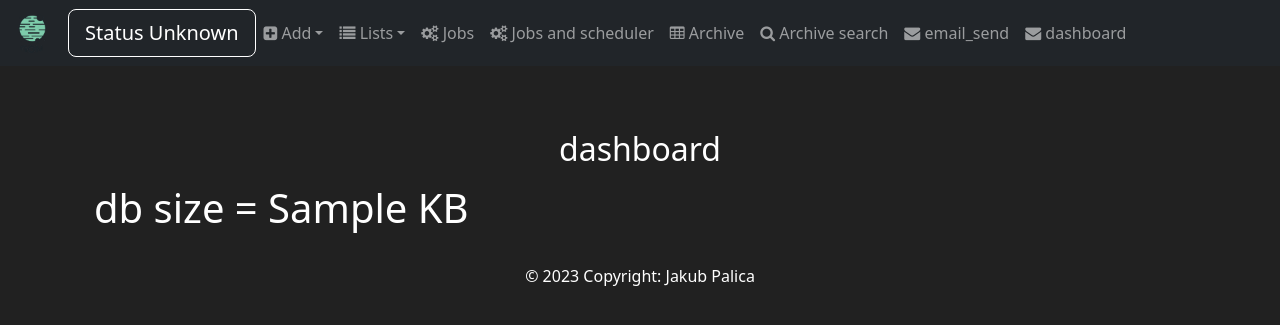
After one commit to gibonson/AuqaDriver, a Flask app: template mainApp/templates/dashboard.html in a window 1280 px wide. The commit adds this page. Shown: the top 325 px of the page. Run offline with Flask 3, Linux system fonts and the light colour scheme; the template is opened without the code that fills it: most values are stand-ins (such as "Sample title", 1, 10 or a date in 2020).

Commit message:
update dashbaorad

```diff
--- a/mainApp/__init__.py
+++ b/mainApp/__init__.py
@@ -59,4 +59,4 @@ try:
     schedStart(sched)
     sched.start()
 except exc.OperationalError:
-        print("no DB please create")
+        print("-=db does not exist=-")
--- a/mainApp/templates/base.html
+++ b/mainApp/templates/base.html
@@ -120,6 +120,8 @@
                      Archive search</a></li>
                <li class="nav-item"><a class="nav-link" href="{{url_for('email_send')}}"><i class='fa fa-envelope'></i>
                      email_send</a></li>
+               <li class="nav-item"><a class="nav-link" href="{{url_for('dashboard')}}"><i class='fa fa-envelope'></i>
+                     dashboard</a></li>
             </ul>
          </div>
       </div>
--- /dev/null
+++ b/mainApp/templates/dashboard.html
@@ -0,0 +1,14 @@
+{% extends 'base.html' %}
+
+{% block title %}
+dashboard
+{% endblock %}
+
+
+{% block content %}
+<h1 class="h2 mb-3 font-weight-normal text-center">dashboard</h1>
+
+<h1>db size = {{ dbSizeKB }} KB</h1>
+
+</div>
+{% endblock %}
```
Also changed, not shown: mainApp/routes.py (+11 -0 lines), readme.txt.
